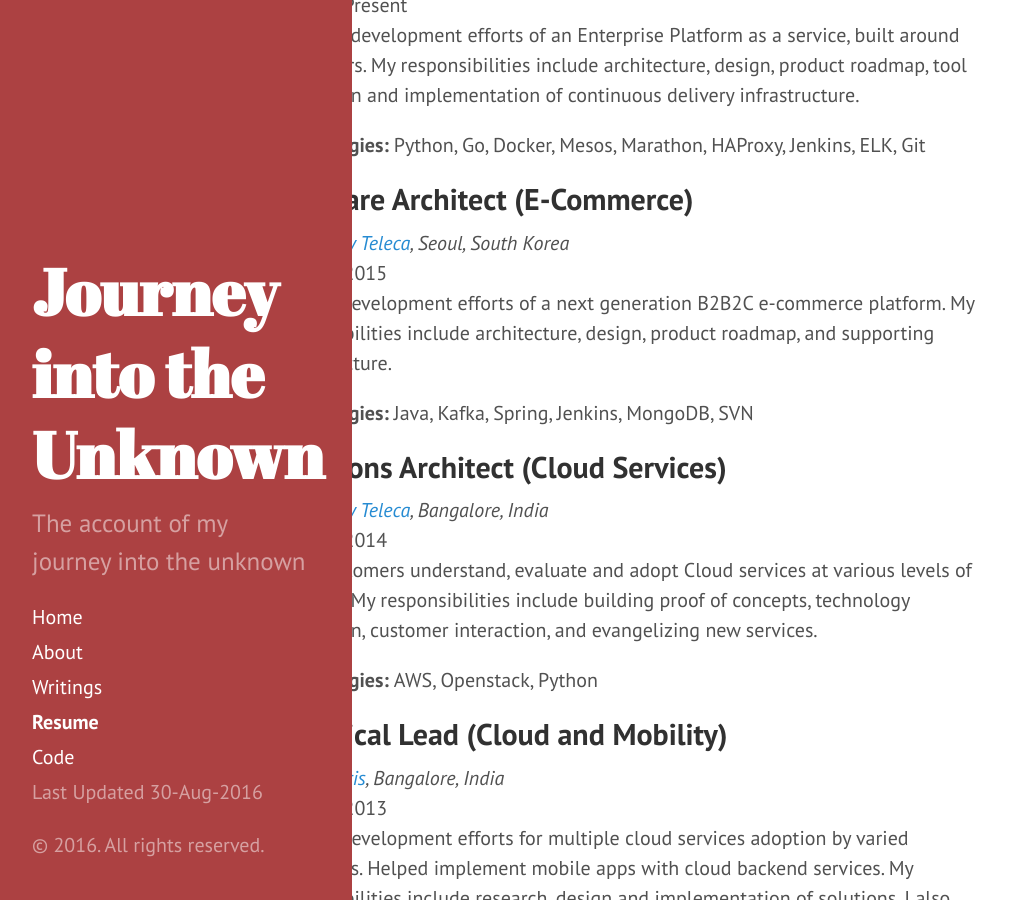
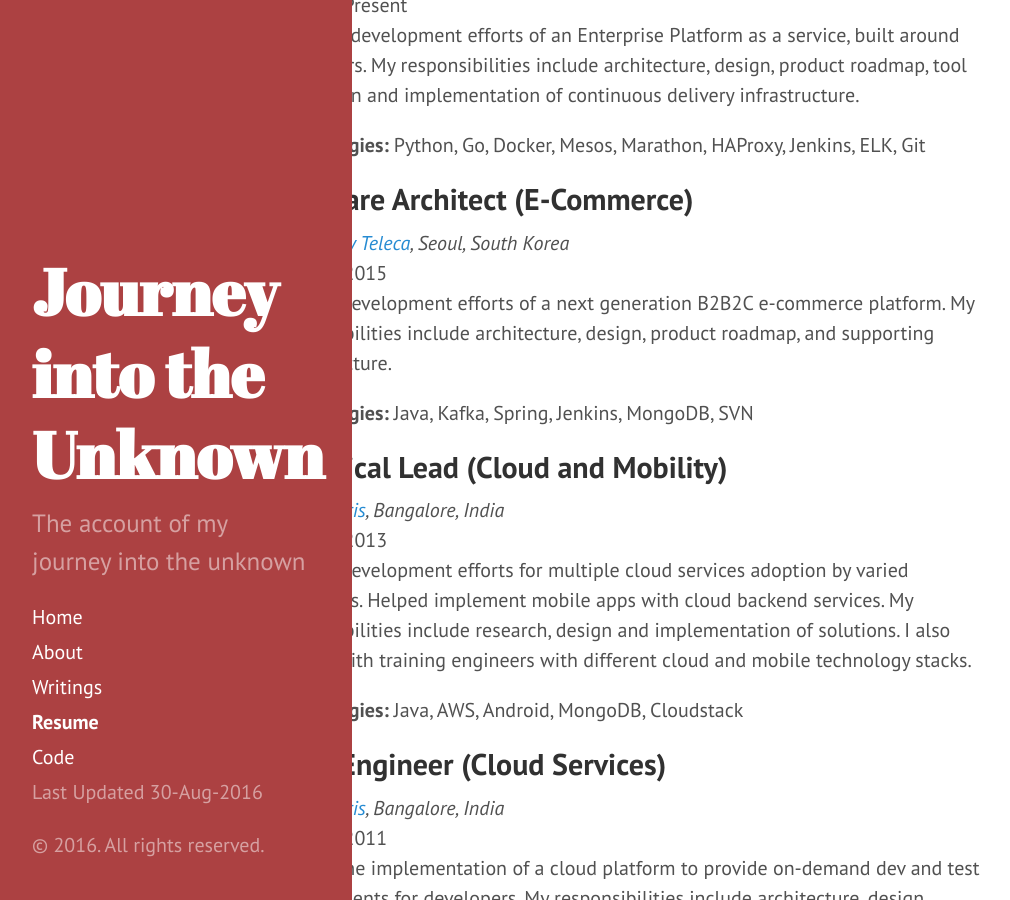
Before and after one commit to vivekjuneja/vivekjuneja.github.io, a Jekyll site: the page built from resume.md, in a window 1280 px wide and 900 px high, scrolled down 467 px. Shown: the whole window, without its empty margins (8-1018 px from the left). Built offline with Jekyll 4.4.1, drawn with Linux system fonts in a browser that asks for light colours.

Commit message:
Changed resume - architect role

```diff
--- a/_includes/employment.html
+++ b/_includes/employment.html
@@ -12,19 +12,10 @@
     <article>
         <header>
             <h2>Software Architect (E-Commerce)</h2>
-            <span><address><a href="https://en.wikipedia.org/wiki/Symphony_Teleca" target="blank">Symphony Teleca</a>, Seoul, South Korea</address><time>2014 to 2015</time></span>
+            <span><address><a href="https://en.wikipedia.org/wiki/Symphony_Teleca" target="blank">Symphony Teleca</a>, Seoul, South Korea</address><time>2013 to 2015</time></span>
         </header>
         <p>Led the development efforts of a next generation B2B2C e-commerce platform. My responsibilities include architecture, design, product roadmap, and supporting infrastructure. </p>
             <span><time><b>Technologies: </b>Java, Kafka, Spring, Jenkins, MongoDB, SVN</time></span>
-
-    </article>
-    <article>
-        <header>
-            <h2>Solutions Architect (Cloud Services)</h2>
-            <span><address><a href="https://en.wikipedia.org/wiki/Symphony_Teleca" target="blank">Symphony Teleca</a>, Bangalore, India</address><time>2013 to 2014</time></span>
-        </header>
-        <p>Help customers understand, evaluate and adopt Cloud services at various levels of maturity. My responsibilities include building proof of concepts, technology evaluation, customer interaction, and evangelizing new services.</p>
-            <span><time><b>Technologies: </b>AWS, Openstack, Python</time></span>
 
     </article>
     <article>
```
